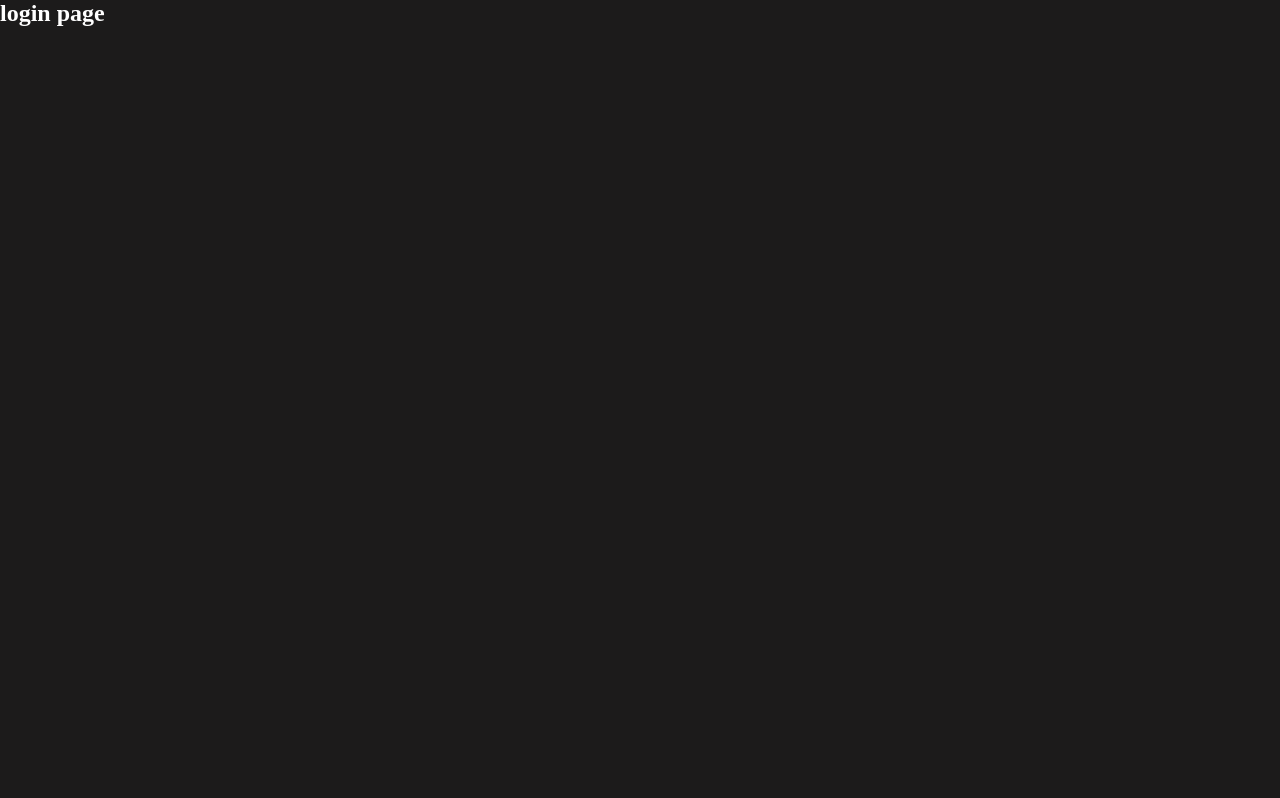
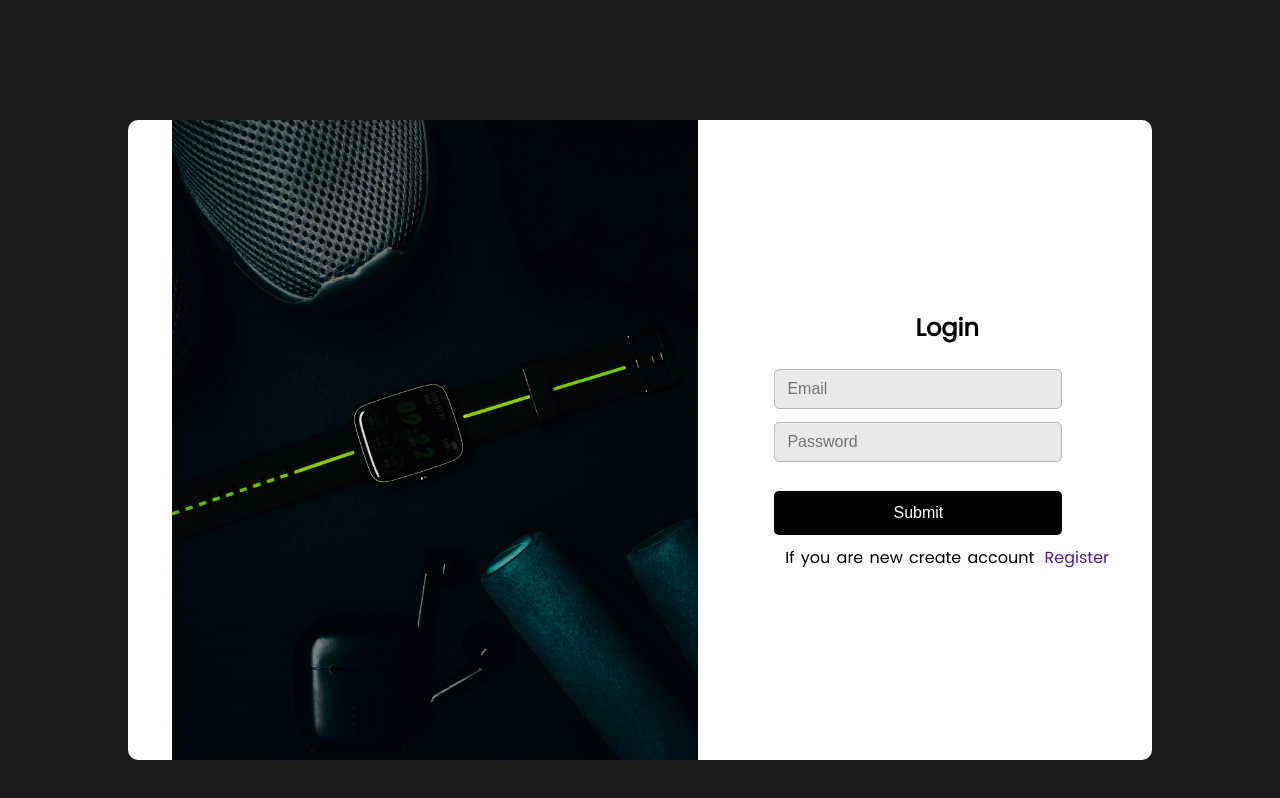
Before and after one commit to Tahir187/Registration-and-Login-form, a React (Vite) app: page /login in a window 1280 px wide. Built offline with nearby package versions, Linux system fonts and the light colour scheme.

Commit message:
changes some files

```diff
--- a/src/Login.jsx
+++ b/src/Login.jsx
@@ -1,11 +1,49 @@
-import React from 'react'
+import React from "react";
 
 const Login = () => {
+  function handleSubmit(event) {
+    event.preventDefault();
+  }
   return (
     <div>
-      <h2>login page</h2>
+      <div className="mainContainer">
+        <div className="imageContainer">
+          <img
+            src="../src/assets/login.png"
+            alt="Login image for registration"
+            className="image"
+          />
+        </div>
+        <div className="formContainer">
+          <form action="submit-form" method="POST" onSubmit={handleSubmit}>
+            <h2>Login</h2>
+            <input
+              type="email"
+              name="email"
+              id="email"
+              placeholder="Email"
+              required
+            />
+            <input
+              type="password"
+              name="password"
+              id="pasword"
+              pattern=".{8,}"
+              title="Password must be 8 characters"
+              placeholder="Password"
+              required
+            />
+            <button type="submit">Submit</button>
+            <div className="login">
+              <p>
+                If you are new create account <a href="">Register</a>
+              </p>
+            </div>
+          </form>
+        </div>
+      </div>
     </div>
-  )
-}
+  );
+};
 
-export default Login
+export default Login;
--- a/src/Registration.jsx
+++ b/src/Registration.jsx
@@ -1,14 +1,6 @@
 import React from "react";
 import { Link } from "react-router-dom";
 import "./registration.css";
-import {
-  Avatar,
-  Button,
-  Container,
-  CssBaseline,
-  Typography,
-} from "@mui/material";
-import { LockOutlined, Email, Lock, Person } from "@mui/icons-material";
 
 const Registration = () => {
   function handleSubmit(event) {
@@ -21,42 +13,27 @@ const Registration = () => {
         <div className="imageContainer">
           <img
             src="../src/assets/Rectangle 1.png"
-            alt="hiking image for registration"
+            alt="Rectangle image for registration"
             className="image"
           />
         </div>
         <div className="formContainer">
           <form action="submit-form" method="POST" onSubmit={handleSubmit}>
-            <div className="heading">
-              <Avatar>
-                <LockOutlined />
-              </Avatar>
-              <Typography component="h2" variant="h5">
-                Register
-              </Typography>
-            </div>
-            <div>
-              <Person />
+            <h2>Register</h2>
             <input
               type="text"
-                name="firstName"
-                id="firstName"
+              name="first name"
+              id="first name"
               placeholder="First name"
               required
             />
-            </div>
-            <div>
-              <Person />
             <input
               type="text"
-                name="lastName"
-                id="lastName"
-                placeholder="Last name"
+              name="last name"
+              id="last name"
+              placeholder="last name"
               required
             />
-            </div>
-            <div>
-              <Email />
             <input
               type="email"
               name="email"
@@ -64,22 +41,16 @@ const Registration = () => {
               placeholder="Email"
               required
             />
-            </div>
-            <div>
-              <Lock />
             <input
               type="password"
               name="password"
-                id="password"
+              id="pasword"
               pattern=".{8,}"
               title="Password must be 8 characters"
               placeholder="Password"
               required
             />
-            </div>
-            <button type="submit">
-              <Typography variant="button">Submit</Typography>
-            </button>
+            <button type="submit">Submit</button>
             <div className="login">
               <p>
                 Already have an account? <Link to="/login">Login</Link>
--- a/src/registration.css
+++ b/src/registration.css
@@ -21,16 +21,26 @@ body {
   border-radius: 10px;
   height: 80vh;
   width: 80%;
+/* Added these properties for vertical center alignment */
+  position: absolute;
+  top: 50%;
+  left: 50%;
+  transform: translate(-50%, -50%);
 }
 
 /* image container */
 .imageContainer {
     flex: 60%;
+    display: flex;
+    justify-content: center;
+    align-items: center;
+    height: 100%;
   }
 
   .image {
-  height: 100%;
+    max-height: 100%;
     width: 100%;
+    object-fit: contain;
     border-radius: 10px 0 0 10px;
   }
 
```
Lines whose indentation alone changed are shown as unchanged.
